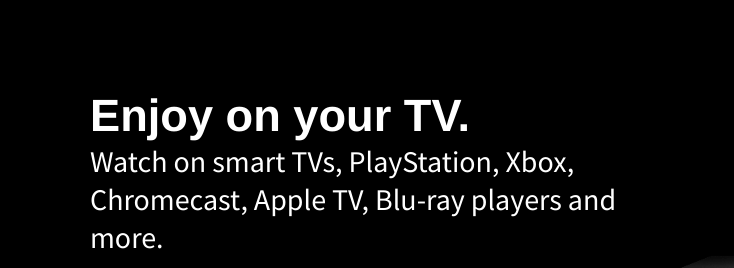
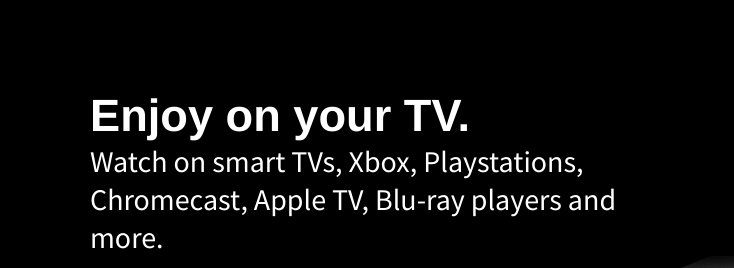
Before and after one commit to sauravkulshrestha/NetFlix-Clone, a plain HTML site: page index.html in a window 1280 px wide. Shown: the part 684-952 px from the top of the page, 0-734 px from the left. Drawn offline with Linux system fonts and the light colour scheme; a web font is replaced by a local one.

Commit message:
Update index.html

```diff
--- a/index.html
+++ b/index.html
@@ -66,7 +66,7 @@
         <div id="text">
 
             <h1 class="TvText">Enjoy on your TV.</h1>
-            <h4 class="TvSubText">Watch on smart TVs, PlayStation, Xbox, Chromecast, Apple TV, Blu-ray players and more.
+            <h4 class="TvSubText">Watch on smart TVs, Xbox, Playstations, Chromecast, Apple TV, Blu-ray players and more.
             </h4>
         </div>
 
```
